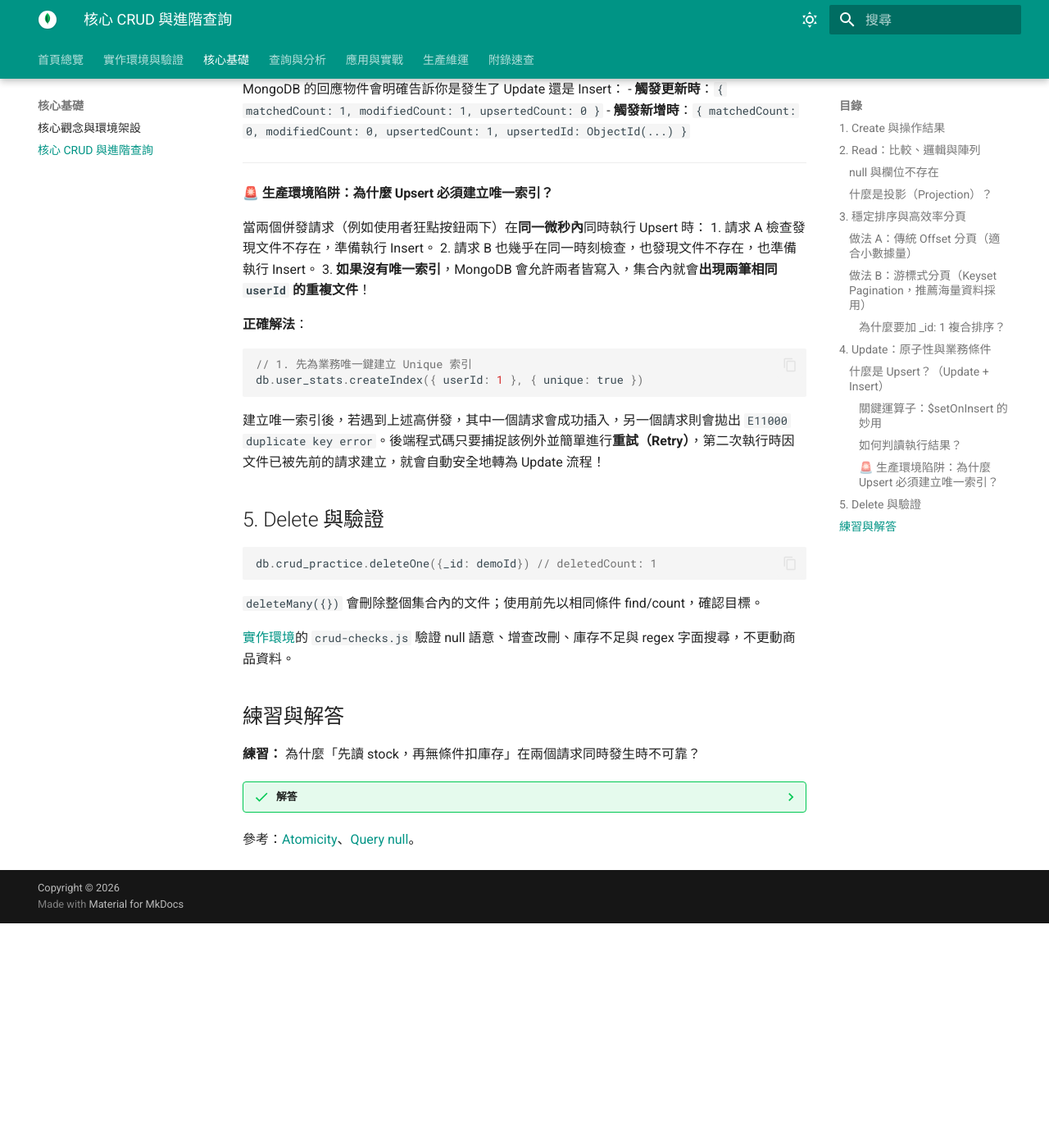
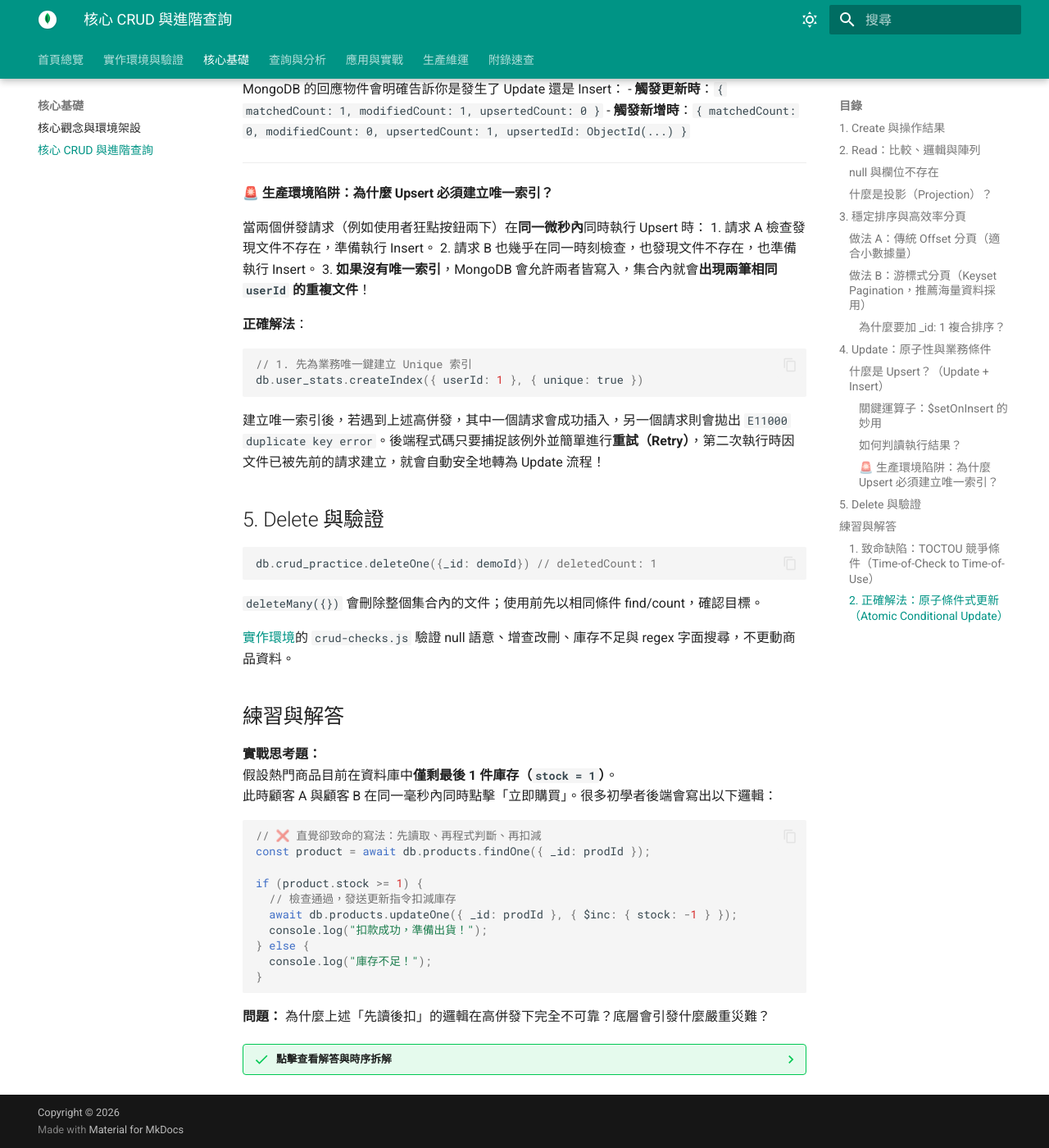
Before and after one commit to Vincent0218/mongo_learning, an MkDocs documentation site: the page built from docs/02-crud.md, in a window 1280 px wide and 1400 px high, scrolled down 5554 px. Shown: the whole window at 82% size. Built offline with MkDocs 1.6.1 and Material for MkDocs 9.7.7, drawn with Linux system fonts in a browser that asks for light colours; before the commit the page ends 6680 px from its top, so only the background shows below that; some of the changed text lies outside the part shown.

Commit message:
docs: 擴充並詳解秒殺情境下先讀後扣庫存之 TOCTOU 超賣競爭條件與原子條件更新正解

````diff
--- a/docs/02-crud.md
+++ b/docs/02-crud.md
@@ -255,9 +255,64 @@
 
 ## 練習與解答
 
-**練習：** 為什麼「先讀 stock，再無條件扣庫存」在兩個請求同時發生時不可靠？
+**實戰思考題：**
+假設熱門商品目前在資料庫中**僅剩最後 1 件庫存（`stock = 1`）**。
+此時顧客 A 與顧客 B 在同一毫秒內同時點擊「立即購買」。很多初學者後端會寫出以下邏輯：
 
-??? success "解答"
-    兩個請求可能都讀到 stock=1，之後各扣一次而變成 -1。使用同一個 updateOne 的 `stock: {$gte: 1}` 條件，讓檢查與扣減一起原子執行；第二次更新不命中。
+```javascript
+// ❌ 直覺卻致命的寫法：先讀取、再程式判斷、再扣減
+const product = await db.products.findOne({ _id: prodId });
 
-參考：[Atomicity](https://www.mongodb.com/docs/manual/core/write-operations-atomicity/)、[Query null](https://www.mongodb.com/docs/manual/tutorial/query-for-null-fields/)。
+if (product.stock >= 1) {
+  // 檢查通過，發送更新指令扣減庫存
+  await db.products.updateOne({ _id: prodId }, { $inc: { stock: -1 } });
+  console.log("扣款成功，準備出貨！");
+} else {
+  console.log("庫存不足！");
+}
+```
+
+**問題：** 為什麼上述「先讀後扣」的邏輯在高併發下完全不可靠？底層會引發什麼嚴重災難？
+
+??? success "點擊查看解答與時序拆解"
+    ### 1. 致命缺陷：TOCTOU 競爭條件（Time-of-Check to Time-of-Use）
+    在分散式與多執行緒環境中，「**檢查庫存（Check）**」與「**執行扣庫存（Use）**」之間存在微秒級的時間差。底層交錯時序如下：
+
+    | 時間序 | 顧客 A 的執行緒 | 顧客 B 的執行緒 | 資料庫實際 stock |
+    | :--- | :--- | :--- | :--- |
+    | $T_1$ | 執行 `findOne`，讀到 `stock: 1` | | `1` |
+    | $T_2$ | *(正在進行商業邏輯或網路傳輸)* | 執行 `findOne`，**也讀到 `stock: 1`** | `1` |
+    | $T_3$ | 通過 `if (stock >= 1)`，執行 `$inc: -1` | 通過 `if (stock >= 1)` 檢查 | `0`（顧客 A 扣減） |
+    | $T_4$ | 提示顧客 A 購買成功 | 執行 `$inc: -1`，**庫存被扣成負數** | **`-1`（超賣發生！）** |
+
+    💥 **慘烈後果**：兩位顧客都顯示扣款成功，但倉庫只有 1 件商品，引發嚴重的**電商超賣（Overselling）客訴與財務損失**！
+
+    ---
+
+    ### 2. 正確解法：原子條件式更新（Atomic Conditional Update）
+    不要在應用程式記憶體中做判斷，而是**將業務條件直接下推到 MongoDB 的查詢 Filter 中**，讓檢查與扣減在資料庫引擎層「一次原子完成」：
+
+    ```javascript
+    // ✅ 正確做法：利用 Filter 保證原子扣減
+    const result = await db.products.updateOne(
+      {
+        _id: prodId,
+        stock: { $gte: 1 } // ⭐️ 關鍵：只有當庫存仍大於等於 1 時才允許扣減！
+      },
+      {
+        $inc: { stock: -1 },
+        $currentDate: { updatedAt: true }
+      }
+    );
+
+    // 依據 matchedCount 判斷是否真正搶到庫存
+    if (result.matchedCount === 1) {
+      console.log("搶購成功，庫存扣減完成！");
+    } else {
+      // 若已被別人搶先扣走，條件不符合，matchedCount 為 0
+      throw new Error("手腳太慢！商品已被搶購一空。");
+    }
+    ```
+    - 顧客 A 扣減時：`stock` 為 1，符合條件，`matchedCount: 1`，庫存變 0。
+    - 顧客 B 扣減時：`stock` 已為 0，不符合 `{stock: {$gte: 1}}`，MongoDB 根本不執行更新，直接回傳 `matchedCount: 0`！
+    - **保證庫存絕對不可能被扣成負數，彻底杜絕超賣！**
````
